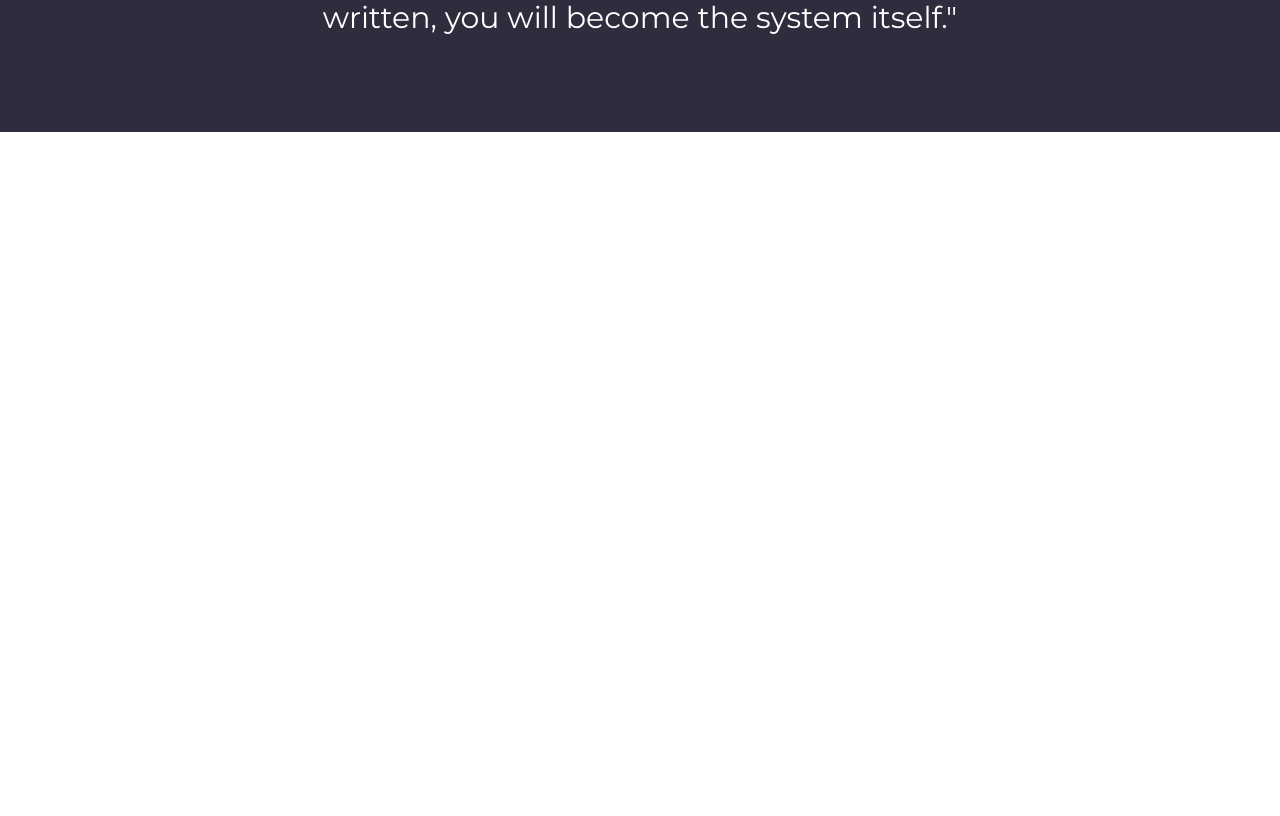
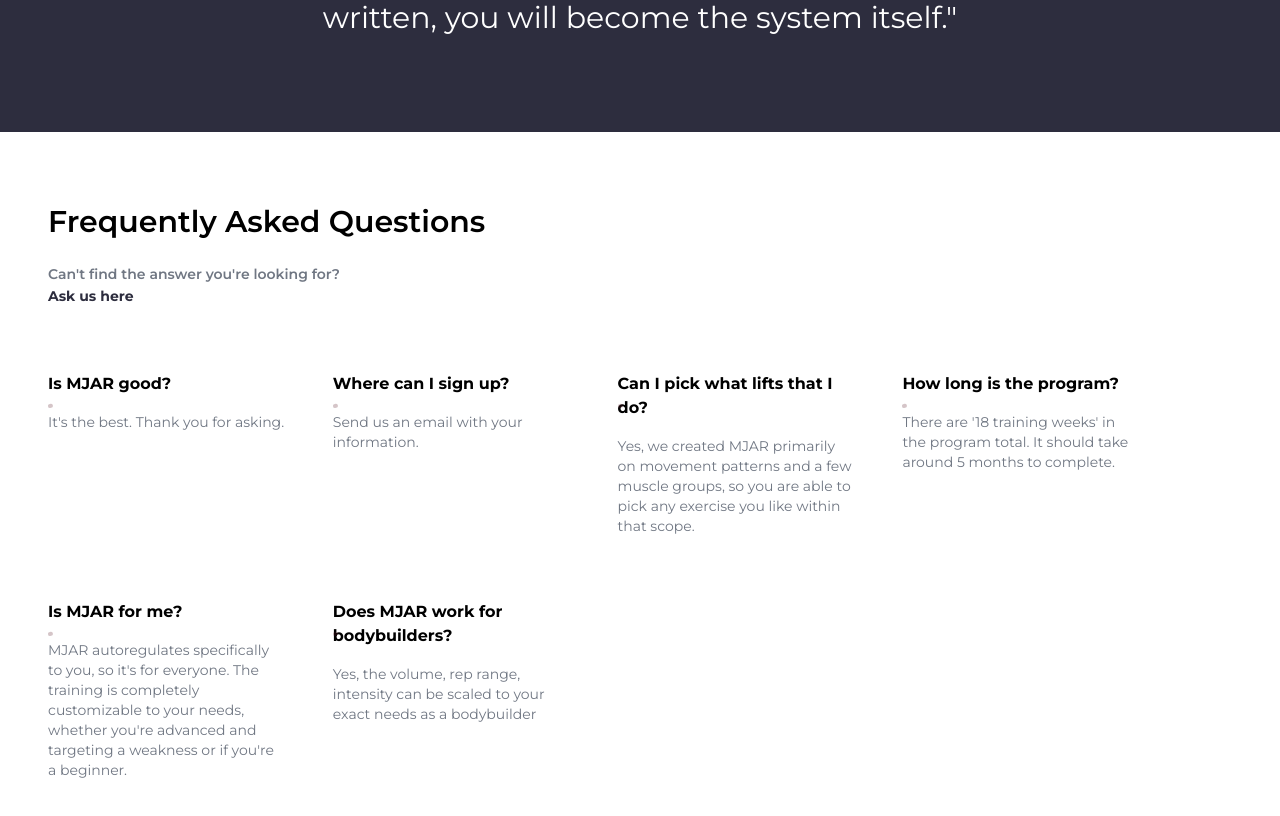
Before and after one commit to Mpb0406/mjar-website, a React (Vite) app: page / in a window 1280 px wide. Shown: the part 1966-2782 px from the top of the page. Before the commit the page ends 2098 px from the top, so only its background shows below. Built offline with nearby package versions, Linux system fonts and the light colour scheme.

Commit message:
Resolves Issue 5 - FAQ Section
Created FAQ Section component - fully responsive and added navigation from Navbar and MobileMenu

```diff
--- a/src/App.css
+++ b/src/App.css
@@ -48,3 +48,16 @@
     opacity: 1;
   }
 }
+
+/* Animate Squiggle SVG in FAQ.jsx */
+.squiggle {
+  stroke-dasharray: 1000;
+  stroke-dashoffset: 1000;
+  animation: dash 3s ease-in-out infinite;
+}
+
+@keyframes dash {
+  to {
+    stroke-dashoffset: 0;
+  }
+}
--- a/src/App.jsx
+++ b/src/App.jsx
@@ -4,6 +4,7 @@
 import MobileMenu from './Components/MobileMenu'
 import Hero from './Components/Hero'
 import About from './Components/About'
+import FAQ from './Components/FAQ'
 
 function App() {
   const [openMenu, setOpenMenu] = useState(false)
@@ -14,6 +15,7 @@
       {openMenu && (<MobileMenu openMenu={openMenu} setOpenMenu={setOpenMenu} />)}
       <Hero />
       <About />
+      <FAQ />
     </div>
   )
 }
--- /dev/null
+++ b/src/Components/FAQ.jsx
@@ -0,0 +1,57 @@
+import React from 'react'
+import squiggle from '../assets/squiggle.svg'
+
+const FAQ = () => {
+    const faq = [
+        {
+            question: "Is MJAR good?",
+            answer: "It's the best. Thank you for asking."
+        },
+        {
+            question: "Where can I sign up?",
+            answer: "Send us an email with your information."
+        },
+        {
+            question: "Can I pick what lifts that I do?",
+            answer: "Yes, we created MJAR primarily on movement patterns and a few muscle groups, so you are able to pick any exercise you like within that scope."
+        },
+        {
+            question: "How long is the program?",
+            answer: "There are '18 training weeks' in the program total. It should take around 5 months to complete."
+        },
+        {
+            question: "Is MJAR for me?",
+            answer: "MJAR autoregulates specifically to you, so it's for everyone. The training is completely customizable to your needs, whether you're advanced and targeting a weakness or if you're a beginner."
+        },
+        {
+            question: "Does MJAR work for bodybuilders?",
+            answer: "Yes, the volume, rep range, intensity can be scaled to your exact needs as a bodybuilder"
+        },
+    ]
+  return (
+    <section id="faq" className='p-12'>
+        <h1 className='text-3xl font-semibold my-6'>Frequently Asked Questions</h1>
+        {/* Contact link */}
+        <div className='my-6'>
+            <p className='text-info font-semibold text-sm'>Can't find the answer you're looking for?</p>
+            <a className='text-sm text-primary font-bold' href="#">Ask us here</a>
+        </div>
+        {/* Questions container */}
+        <div className='my-16 flex flex-wrap justify-start items-start gap-12'>
+            {faq.map(item => (
+                <div className='md:w-1/5 relative'>
+                    <h3 className='font-bold'>{item.question}</h3>
+                    <p className='text-sm text-info my-4'>{item.answer}</p>
+                    <svg className='absolute top-4 w-48 squiggle' width="285" height="40" viewBox="0 0 285 40" fill="none" xmlns="http://www.w3.org/2000/svg">
+<path d="M3 16.9489C80.8191 9.56932 158.731 4.53279 236.704 3.0209C240.797 2.94154 253.02 3.05593 248.968 3.93421C234.445 7.08231 219.872 8.61486 205.403 12.6106C195.422 15.3671 184.319 19.1464 174.553 23.7987C170.314 25.8183 158.865 32.2293 163.117 34.1876C168.674 36.7474 184.829 36.8734 187.345 36.9275C219.032 37.6095 250.381 33.3051 282 31.3335" stroke="#571923" stroke-opacity="0.25" stroke-width="6" stroke-linecap="round"/>
+</svg>
+                </div>
+            ))}
+        </div>
+        {/* Inspirational Quote */}
+        <blockquote className='text-3xl text-center text-secondary py-6 mx-auto '>“80-90% of your best 100% of the time is better than 100% of your best 50% of the time”</blockquote>
+    </section>
+  )
+}
+
+export default FAQ
--- a/src/Components/MobileMenu.jsx
+++ b/src/Components/MobileMenu.jsx
@@ -7,13 +7,13 @@
     const appURL = new URL(appLink).href
 
   return (
-    <div className='animate-menu bg-primary absolute top-0 right-0 h-screen w-screen animate-menu z-20'>
+    <div className='animate-menu sticky bg-primary absolute top-0 right-0 h-screen w-screen animate-menu z-20'>
         <div className='w-full flex justify-end p-6'>
             <button onClick={() => setOpenMenu(!openMenu)} className='text-3xl text-light'><AiOutlineClose /></button>
         </div>
         <div className='text-light'>
             <a onClick={() => setOpenMenu(!openMenu)} className='block text-center py-6 transition duration-500' href="#about">About</a>
-            <a onClick={() => setOpenMenu(!openMenu)} className='block text-center py-6' href="#">Signup</a>
+            <a onClick={() => setOpenMenu(!openMenu)} className='block text-center py-6' href="#faq">FAQ</a>
             <a onClick={() => setOpenMenu(!openMenu)} target={'_blank'} rel="noopener noreferrer external" href={appURL} className='block text-center py-6'>Training App</a>
         </div>
     </div>
--- a/src/Components/Navbar.jsx
+++ b/src/Components/Navbar.jsx
@@ -14,7 +14,9 @@
         <div className='mx-6 cursor-pointer'><img className='w-20 h-16' src={mjar} alt="" /></div>
         {/* Primary Nav */}
         <div className='hidden md:flex space-x-6 mx-6'>
-          <a className='text-light' href="#about">About</a><a className='text-light' href="#">Sign Up</a><a target={'_blank'} rel="noopener noreferrer external" href={appURL} className='text-light'>Training App</a>
+          <a className='text-light' href="#about">About</a>
+          <a className='text-light' href="#faq">FAQ</a>
+          <a target={'_blank'} rel="noopener noreferrer external" href={appURL} className='text-light'>Training App</a>
         </div>
         {/* Mobile Icon */}
         <button onClick={() => setOpenMenu(!openMenu)} className='text-light text-2xl mx-6 md:hidden'><GiHamburgerMenu /></button>
--- a/tailwind.config.cjs
+++ b/tailwind.config.cjs
@@ -12,7 +12,7 @@
         secondary: "#571923",
         light: "#fff",
         dark: "#0F0F1C",
-        info: "#B8B8B8",
+        info: "#707783",
       },
     },
   },
```
Also changed, not shown: src/assets/squiggle.svg (added).
